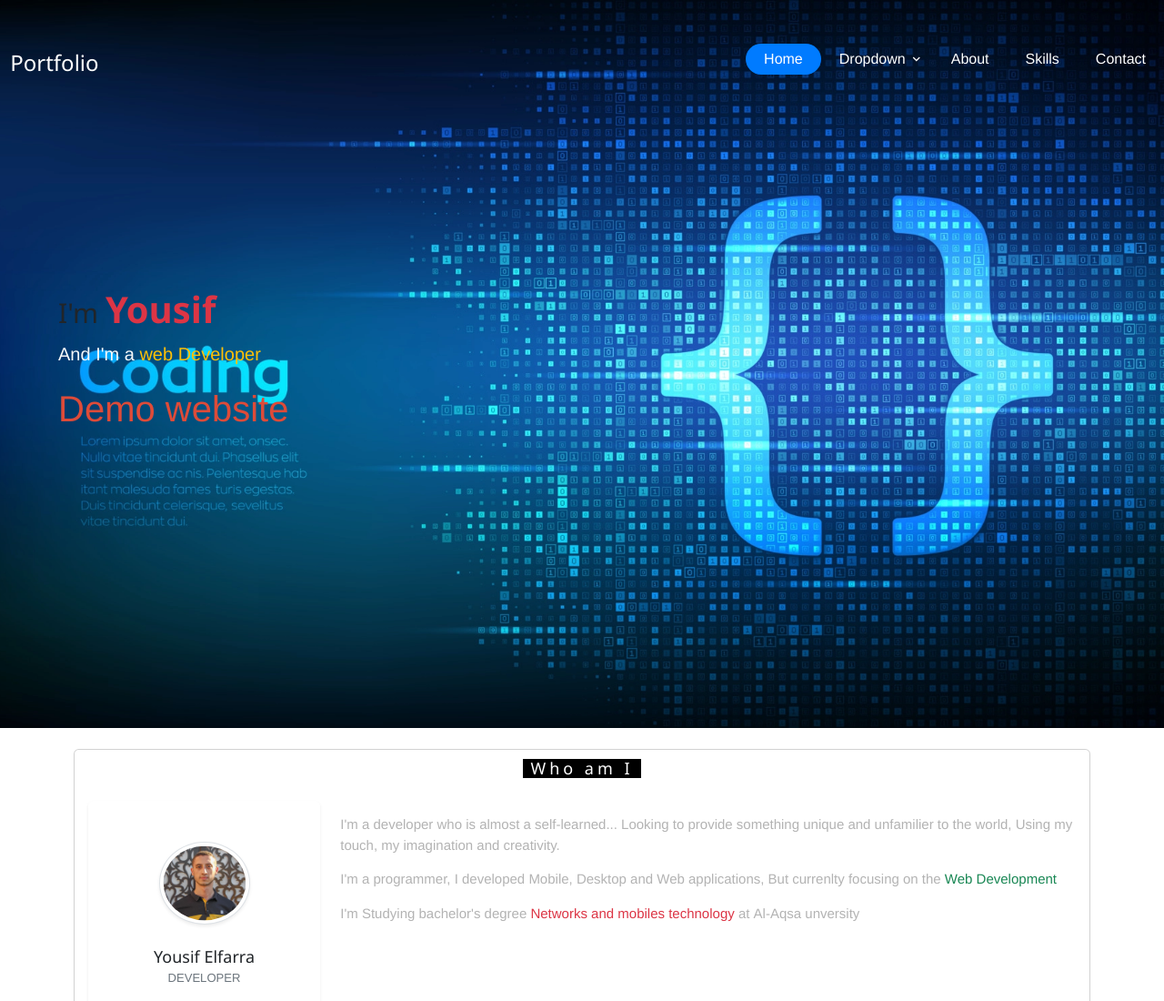
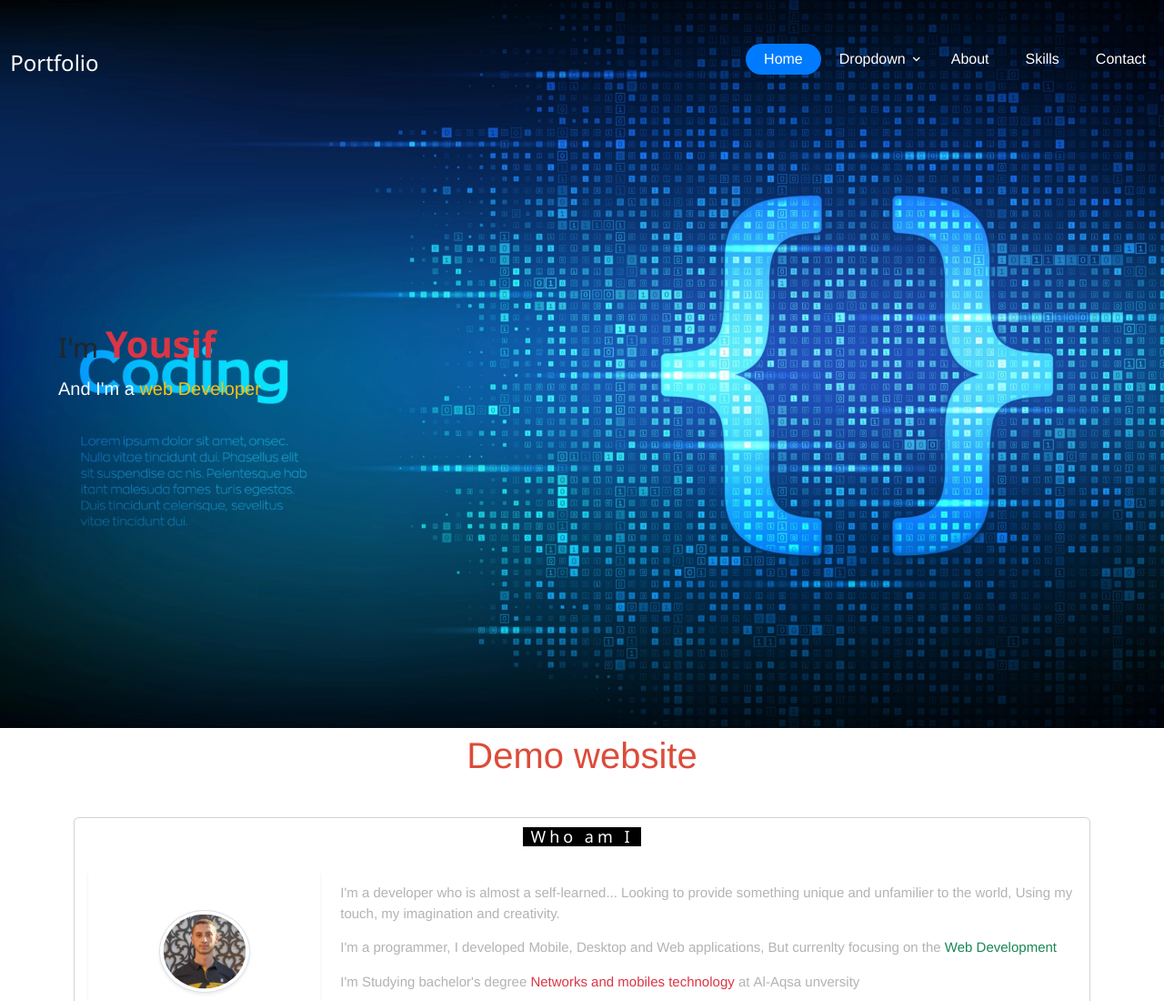
Before and after one commit to yousifif7/yousifif7.github.io, a plain HTML site: page index.html in a window 1280 px wide. Shown: the top 1100 px of the page at 91% size. Drawn offline with nearby package versions, Linux system fonts and the light colour scheme; files whose address does not match are found by name.

Commit message:
Add files via upload

```diff
--- a/index.html
+++ b/index.html
@@ -55,7 +55,7 @@
             <ul class="site-menu  navbar-nav me-auto mb-2 mb-lg-0">
               <li class="active"><a href="index.html"><span>Home</span></a></li>
               <li class="has-children">
-                <a><span>Dropdown</span></a>
+                <a ><span>Dropdown</span></a>
                 <ul class="dropdown arrow-top">
                   <li><a href="#">Menu One</a></li>
                   <li><a href="#">Menu Two</a></li>
@@ -88,8 +88,8 @@
     <div class="centered">
       <h2>I'm <b class="text-danger"  style="font-size: 40px;">Yousif </b></h2>
       <p class="text-light" style="font-size: 20px;"> And I'm a <b class="text-warning">web Developer</b></p>
-      <p class="" style="font-size: 40px; color: #dd4b39;"> Demo website</p>
     </div>
+    <p class="text-center" style="font-size: 40px; color: #dd4b39;"> Demo website</p>
 
     <br>
     <div class="container" id="about">
```
